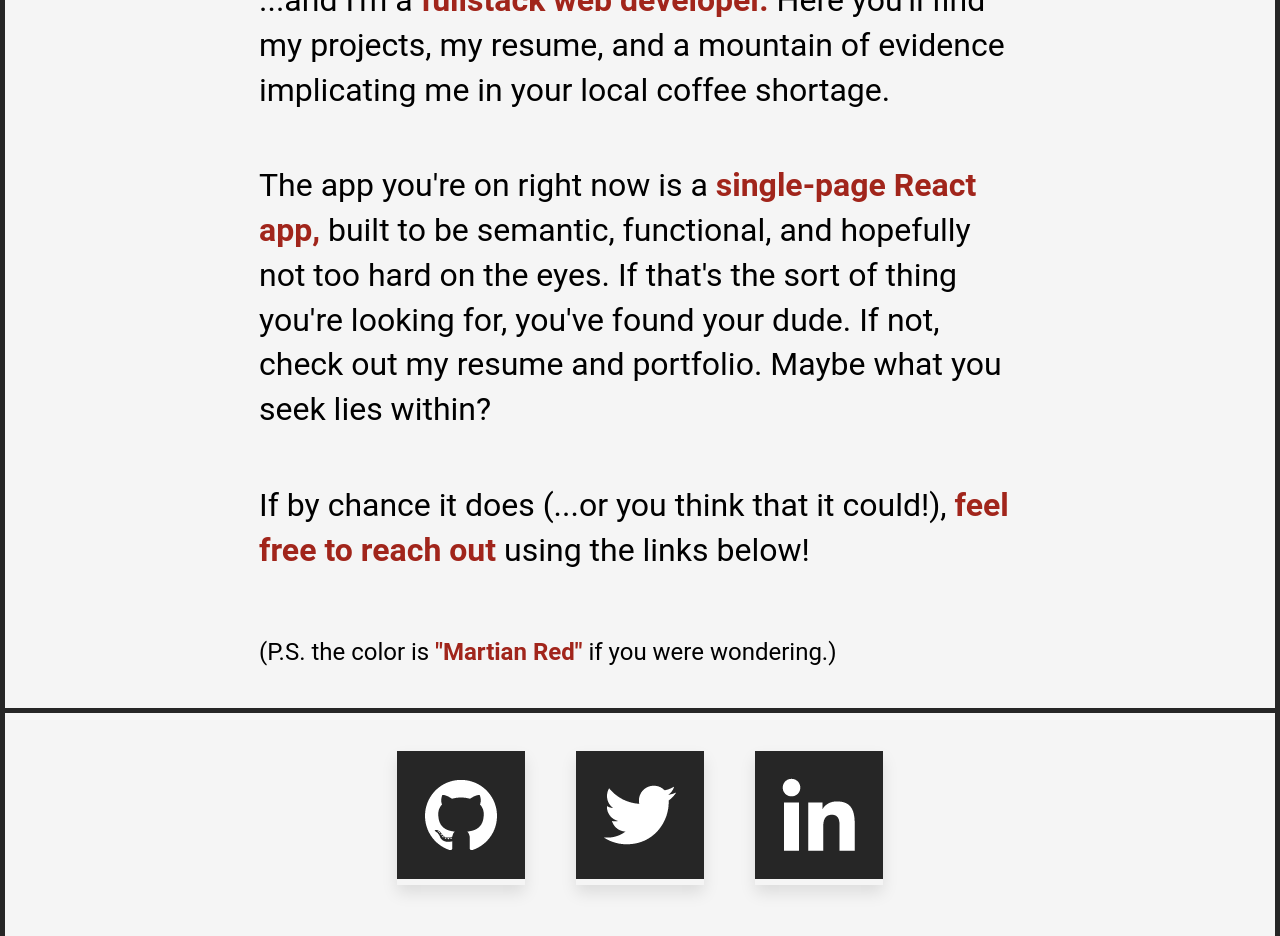
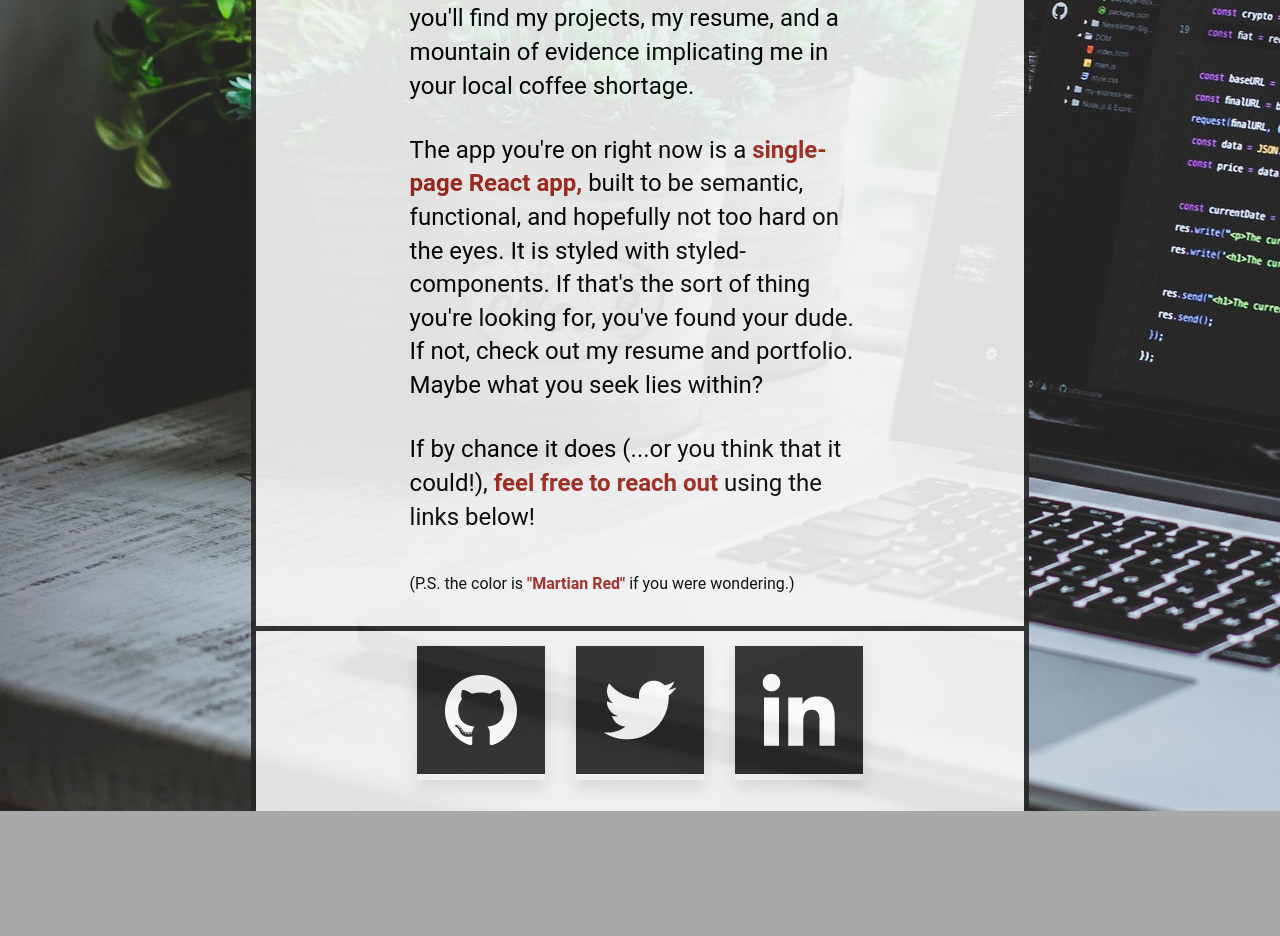
Before and after one commit to MMendes24/portfolio-site-ii, a React (Create React App) app: page / in a window 1280 px wide. Shown: the part 360-1296 px from the top of the page. After the commit the page ends 1171 px from the top, so only its background shows below. Built offline with nearby package versions, Linux system fonts and the light colour scheme.

Commit message:
Serious styling progress made on the About-Me page after last review.

```diff
--- a/src/components/AboutMe.Js
+++ b/src/components/AboutMe.Js
@@ -11,7 +11,7 @@ const AboutMe = () => {
 
             <p className="about-p">I'm originally from <span className="color-span">New Orleans</span> and I'm back on the <span className="color-span">Gulf Coast</span> as of 2019. I <span className="color-span">make music</span>. I adore indie pop and love <span className="color-span">bright colors.</span> I prefer PF2 to D&D 5e. My French isn't nearly as good as it ought to be. Cakewalk is my favorite DAW. I prefer <span className="color-span">rum</span> to whiskey (if you're looking to bribe me with anything other than job offers.)</p>
 
-            <p className="about-p">I am happily <span className="color-span">married</span> and <span className="color-span">love my wife and our two cats</span> very much. It would be impossible to devote so much to what I do without them. Together we've gone to Virginia, California, New York, North Carolina, Louisiana, Mississippi, Pennsylvannia, and <span className="color-span">more,</span> sometimes to visit and sometimes to live. I can <span className="color-span">relocate anywhere as needed</span> (and even enjoy doing so!)</p>
+            <p className="about-p">I am happily married and love my wife and our two cats very much. It would be impossible to devote so much to what I do without them. Together we've gone to Virginia, California, New York, North Carolina, Louisiana, Mississippi, Pennsylvannia, and <span className="color-span">more,</span> sometimes to visit and sometimes to live. I can <span className="color-span">relocate anywhere as needed</span> (and even enjoy doing so!)</p>
         </AboutMeSection>
     )
 }
--- a/src/components/Landing.js
+++ b/src/components/Landing.js
@@ -7,7 +7,7 @@ const Landing = () => {
         <Section>
             <h1>Hey, I'm <span className="color-span">Mars!</span></h1>
             <p>...and I'm a <span className="color-span">fullstack web developer.</span> Here you'll find my projects, my resume, and a mountain of evidence implicating me in your local coffee shortage.</p>
-            <p>The app you're on right now is a <span className="color-span">single-page React app,</span> built to be semantic, functional, and hopefully not too hard on the eyes. If that's the sort of thing you're looking for, you've found your dude. If not, check out my resume and portfolio. Maybe what you seek lies within?</p>
+            <p>The app you're on right now is a <span className="color-span">single-page React app,</span> built to be semantic, functional, and hopefully not too hard on the eyes. It is styled with styled-components. If that's the sort of thing you're looking for, you've found your dude. If not, check out my resume and portfolio. Maybe what you seek lies within?</p>
             <p>If by chance it does (...or you think that it could!), <span className="color-span">feel free to reach out</span> using the links below!</p>
             <p className="ps">(P.S. the color is <span className="color-span">"Martian Red"</span> if you were wondering.)</p>
         </Section>
--- a/src/styles.css
+++ b/src/styles.css
@@ -32,6 +32,7 @@ body {
     line-height: 1.4;
 	font-family: 'Roboto', sans-serif;
 	background-color: darkgray;
+	background-image: url('./assets/photo-1555099962-4199c345e5dd.jpg');
 }
 ol, ul {
 	list-style: none;
--- a/src/styles/AboutMeStyled.js
+++ b/src/styles/AboutMeStyled.js
@@ -5,7 +5,6 @@ display: flex;
 flex-flow: column;
 align-items: center;
 width: 100%;
-border-bottom: 5px solid #262626;
 padding-bottom: 2%;
 
     .about-header {
--- a/src/styles/AppStyled.js
+++ b/src/styles/AppStyled.js
@@ -5,9 +5,11 @@ const AppStyled = styled.div`
     flex-flow: column;
     justify-content: center;
     align-items: center;
+    width: 60%;
     margin: auto;
     border-left: 5px solid #262626;
     border-right: 5px solid #262626;
     background-color: whitesmoke;
+    opacity: 0.9;
 `
 export default AppStyled
--- a/src/styles/FooterStyled.js
+++ b/src/styles/FooterStyled.js
@@ -4,7 +4,8 @@ const FooterStyled = styled.footer`
 	display: flex;
 	justify-content: center;
 	margin: 1% 2% 2% 2%;
-    width: 100%;
+	width: 100%;
+	border-top: 5px solid #262626;
 
     .social-link {
     margin: 2% 2%;
--- a/src/styles/LandingStyled.js
+++ b/src/styles/LandingStyled.js
@@ -4,10 +4,7 @@ const LandingSection = styled.section`
 
 display: flex;
 flex-flow: column;
-width: 100%;
-border-bottom: 5px solid #262626;
 align-items: center;
-
 
 h1 {
     margin: 2%;
@@ -16,13 +13,13 @@ h1 {
 
 p {
     margin: 2% 4%;
-    font-size: 2rem;
+    font-size: 1.5rem;
     width: 60%;
 }
 
 .ps {
     margin: 3% 2%;
-    font-size: 1.5rem;
+    font-size: 1rem;
 }
 
 .color-span {
```
Also changed, not shown: src/assets/photo-1555099962-4199c345e5dd.jpg (added).
